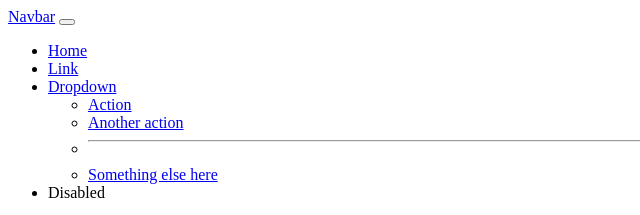
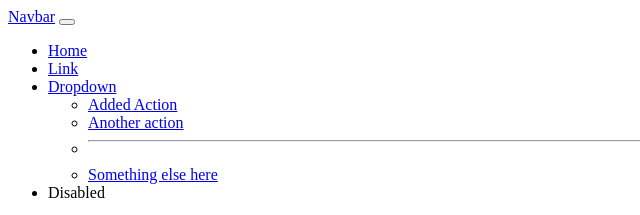
Before and after one commit to GitHubPooh/DemoRepo, a plain HTML site: page MyWebsite/index.html in a window 1280 px wide. Shown: the top 215 px of the page, 0-640 px from the left. Drawn offline with Linux system fonts and the light colour scheme.

Commit message:
changes master

```diff
--- a/MyWebsite/index.html
+++ b/MyWebsite/index.html
@@ -25,7 +25,7 @@
                 Dropdown
               </a>
               <ul class="dropdown-menu">
-                <li><a class="dropdown-item" href="#">Action</a></li>
+                <li><a class="dropdown-item" href="#">Added Action</a></li>
                 <li><a class="dropdown-item" href="#">Another action</a></li>
                 <li><hr class="dropdown-divider"></li>
                 <li><a class="dropdown-item" href="#">Something else here</a></li>
```
